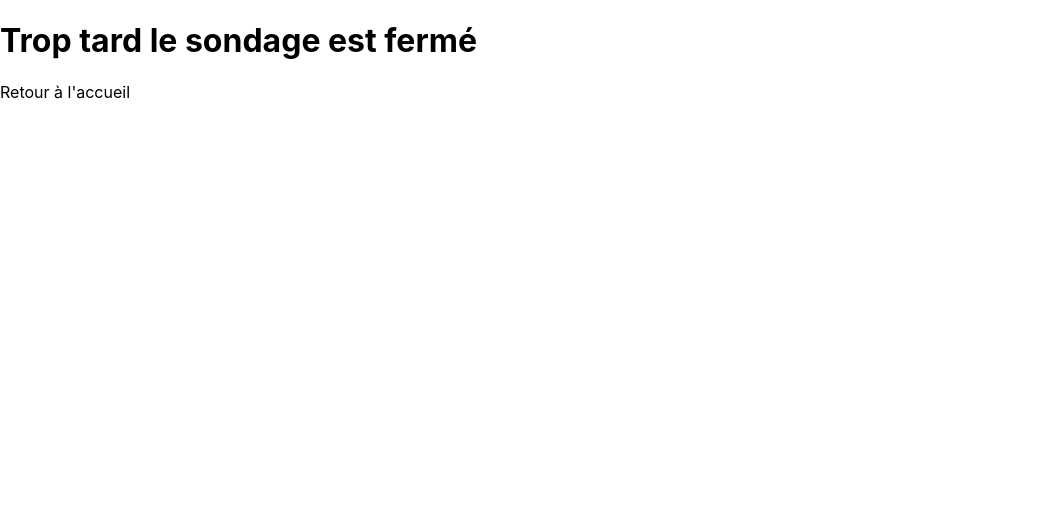
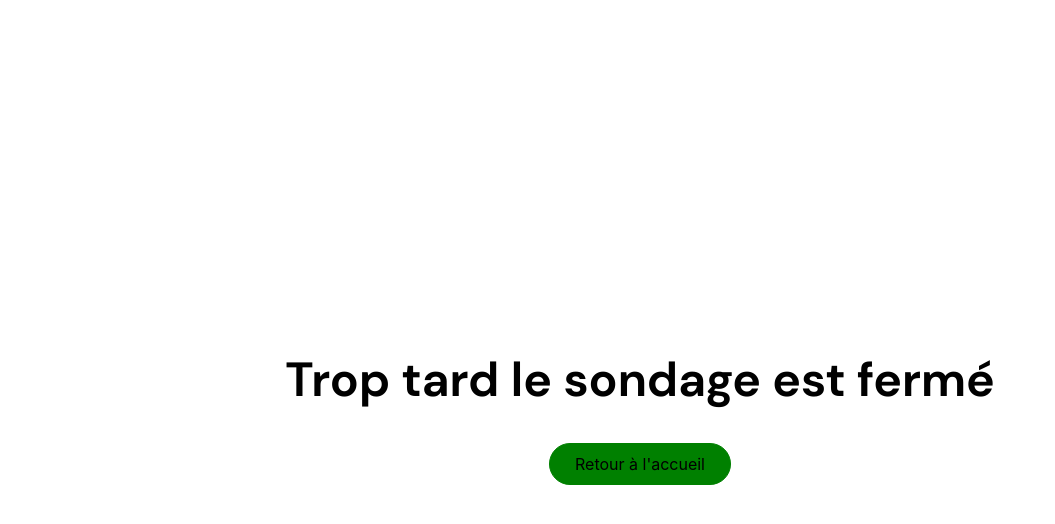
Before and after one commit to netonicolas/midjourney-poll-client, a Next.js app: page /error/isClose in a window 1280 px wide. Shown: the top 524 px of the page, without its empty margins (0-1055 px from the left). Built offline with nearby package versions, Linux system fonts and the light colour scheme.

Commit message:
design error page

```diff
--- a/pages/error/isClose.js
+++ b/pages/error/isClose.js
@@ -1,10 +1,11 @@
 import Link from "next/link";
+import styles from "../../styles/error.module.css";
 
 export default function isClose(){
   return (
-    <div>
-      <h1>Trop tard le sondage est fermé</h1>
-      <Link href={'/'} >Retour à l'accueil</Link>
+    <div className={styles.container}>
+      <h1 className={styles.title}>Trop tard le sondage est fermé</h1>
+      <span class={styles.link}><Link  href={'/'} >Retour à l'accueil</Link></span>
     </div>
   );
 }
--- /dev/null
+++ b/styles/error.module.css
@@ -0,0 +1,29 @@
+.title{
+    font-family: "DM Sans";
+    font-size: 3em;
+}
+.container{
+    width: 100%;
+    height: 100vh;
+    display: flex;
+    justify-content: center;
+    align-items: center;
+    flex-direction: column;
+}
+
+.link{
+    border: 1px solid green;
+    background: green;
+    object-fit: contain;
+    padding: 10px 25px;
+    border-radius: 25px;
+}
+
+.link:hover{
+    border: 1px solid #fff;
+    background: #fff;
+    object-fit: contain;
+    padding: 10px 25px;
+    border-radius: 25px;
+    color: green;
+}
```
Also changed, not shown: pages/error/notOpen.js (+4 -4 lines).
